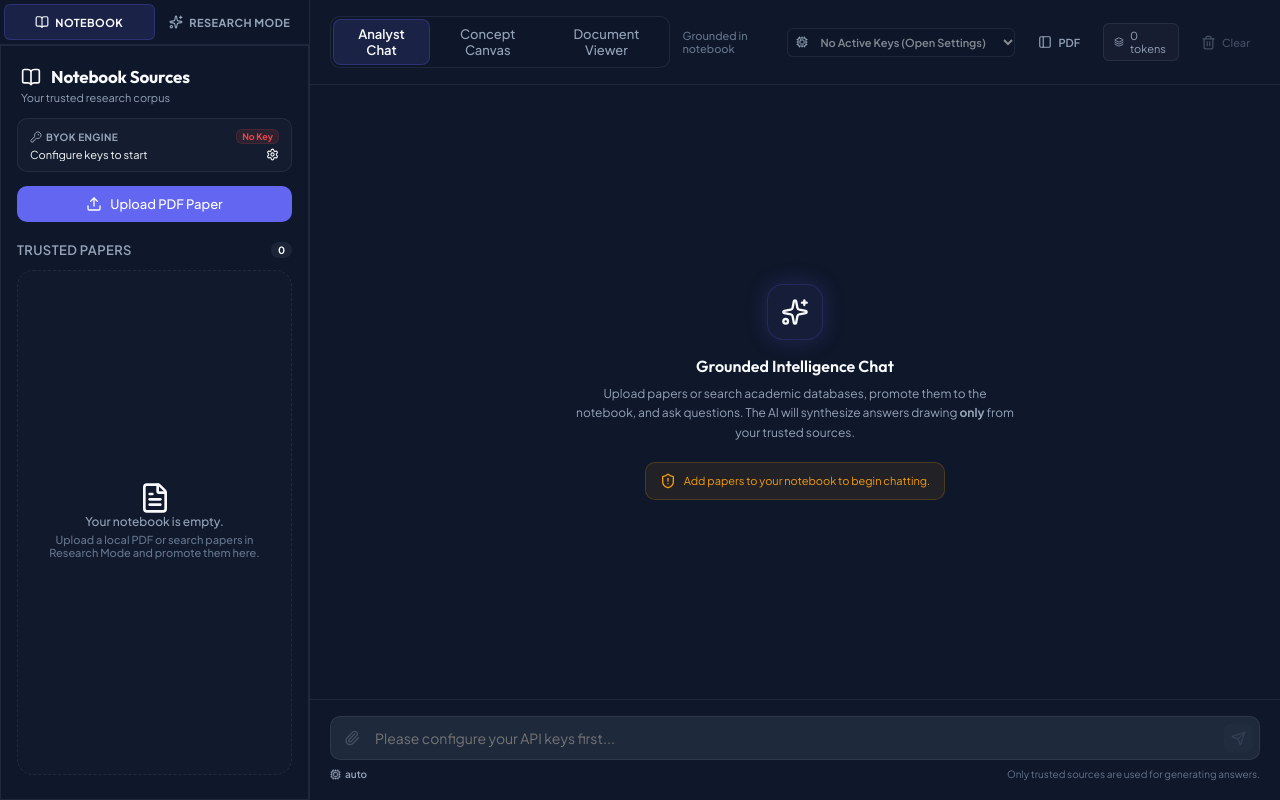
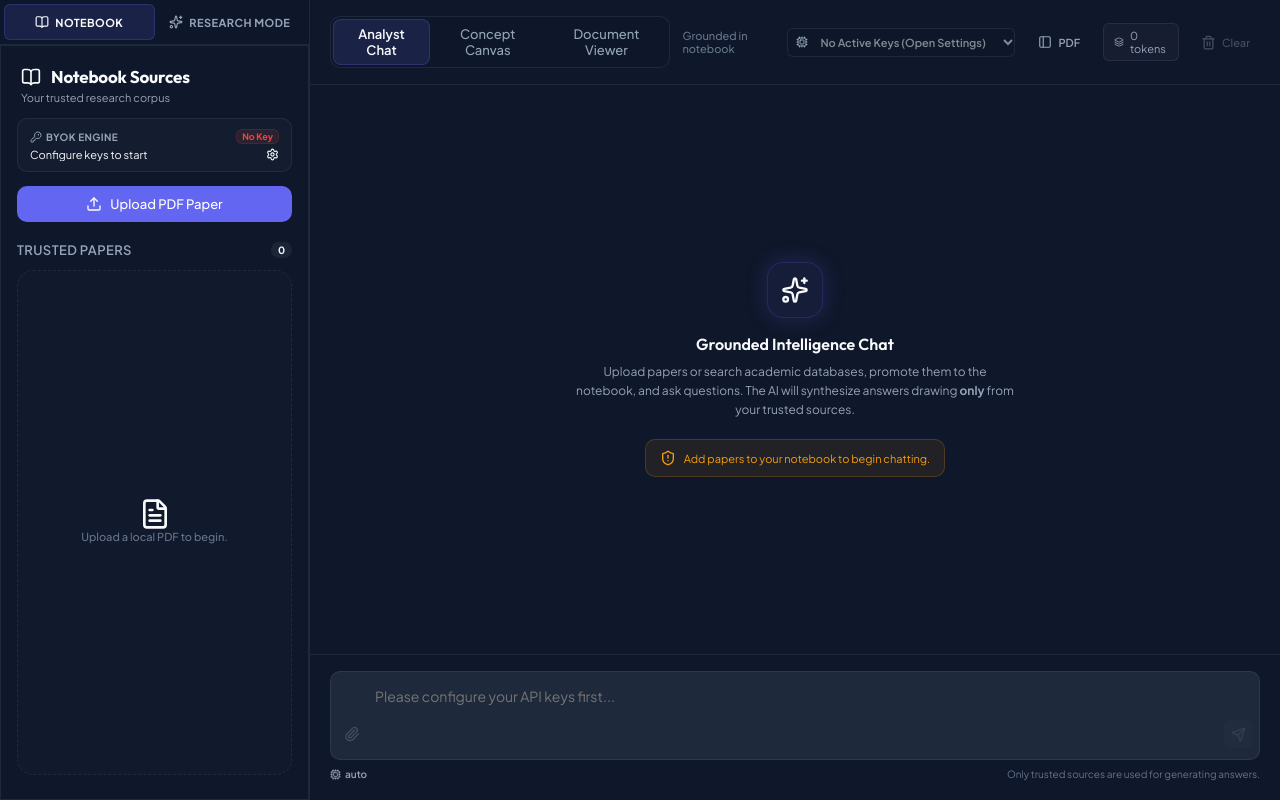
Before and after one commit to IMMACLAPURBALL-PROMAX/Multi-Paper-Research-Analyst, a Next.js app: page / in a window 1280 px wide. Built offline with nearby package versions, Linux system fonts and the light colour scheme.

Commit message:
Final Fix V3

```diff
--- a/src/components/chat/MainChat.tsx
+++ b/src/components/chat/MainChat.tsx
@@ -352,19 +352,27 @@ export const MainChat: React.FC = () => {
             <Paperclip size={16} />
           </button>
 
-          <input
-            type="text"
+          <textarea
+            rows={3}
             placeholder={
               !hasKeys
                 ? "Please configure your API keys first..."
                 : trustedSources.length === 0
-                ? "Promote papers to your notebook to enable chat..."
-                : "Ask about your papers (or charts)..."
+                ? "Add papers to your notebook to enable chat..."
+                : "Ask about your papers (or charts)...\n(Shift + Enter for new line)"
             }
             value={input}
             onChange={(e) => setInput(e.target.value)}
+            onKeyDown={(e) => {
+              if (e.key === 'Enter' && !e.shiftKey) {
+                e.preventDefault();
+                if ((input.trim() || attachedImage) && !isChatting && hasKeys && trustedSources.length > 0) {
+                  handleSend(e as any);
+                }
+              }
+            }}
             disabled={isChatting || !hasKeys || trustedSources.length === 0}
-            style={{ paddingLeft: '44px' }}
+            style={{ paddingLeft: '44px', paddingTop: '14px', resize: 'none' }}
           />
           <button
             type="submit"
@@ -721,15 +729,17 @@ export const MainChat: React.FC = () => {
           gap: 10px;
           position: relative;
         }
-        .input-form input {
+        .input-form textarea {
           flex-grow: 1;
           padding-right: 48px;
-          height: 44px;
+          min-height: 64px;
+          font-family: inherit;
+          line-height: 1.5;
         }
         .btn-send {
           position: absolute;
           right: 8px;
-          top: 8px;
+          bottom: 12px;
           width: 28px;
           height: 28px;
           background: var(--color-brand);
@@ -815,7 +825,7 @@ export const MainChat: React.FC = () => {
         .btn-attach {
           position: absolute;
           left: 10px;
-          top: 10px;
+          bottom: 14px;
           width: 24px;
           height: 24px;
           display: flex;
--- a/src/components/documents/PreviewDrawer.tsx
+++ b/src/components/documents/PreviewDrawer.tsx
@@ -72,16 +72,10 @@ export const PreviewDrawer: React.FC = () => {
           {isPromoted ? (
             <div className="promoted-badge-box">
               <BookCheck size={14} className="check-icon" />
-              <span>Promoted to Notebook</span>
+              <span>Notebook Source</span>
             </div>
           ) : (
-            <button
-              className="btn-promote"
-              onClick={() => promotePaperToTrusted(paper.id)}
-            >
-              <BookCheck size={14} />
-              <span>Promote to Notebook</span>
-            </button>
+            <div style={{ flexGrow: 1 }} />
           )}
 
           <button
--- a/src/components/documents/ResearchPanel.tsx
+++ b/src/components/documents/ResearchPanel.tsx
@@ -146,8 +146,7 @@ export const ResearchPanel: React.FC = () => {
         {!isSearching && stagedSources.length === 0 ? (
           <div className="empty-staging-state">
             <Search size={24} className="empty-icon" />
-            <p>Staging area is empty</p>
-            <p className="hint">Run a search above to pull papers. They won't affect your notebook chat until promoted.</p>
+            <p className="hint">Run a search above to pull papers and explore abstracts.</p>
           </div>
         ) : (
           <div className="staged-scroll-list">
--- a/src/components/documents/TrustedPanel.tsx
+++ b/src/components/documents/TrustedPanel.tsx
@@ -112,8 +112,7 @@ export const TrustedPanel: React.FC<TrustedPanelProps> = ({ onOpenSettings }) =>
         {trustedSources.length === 0 ? (
           <div className="empty-sources-state">
             <FileText className="empty-icon" size={32} />
-            <p>Your notebook is empty.</p>
-            <p className="hint">Upload a local PDF or search papers in Research Mode and promote them here.</p>
+            <p className="hint">Upload a local PDF to begin.</p>
           </div>
         ) : (
           <div className="sources-scroll">
```
